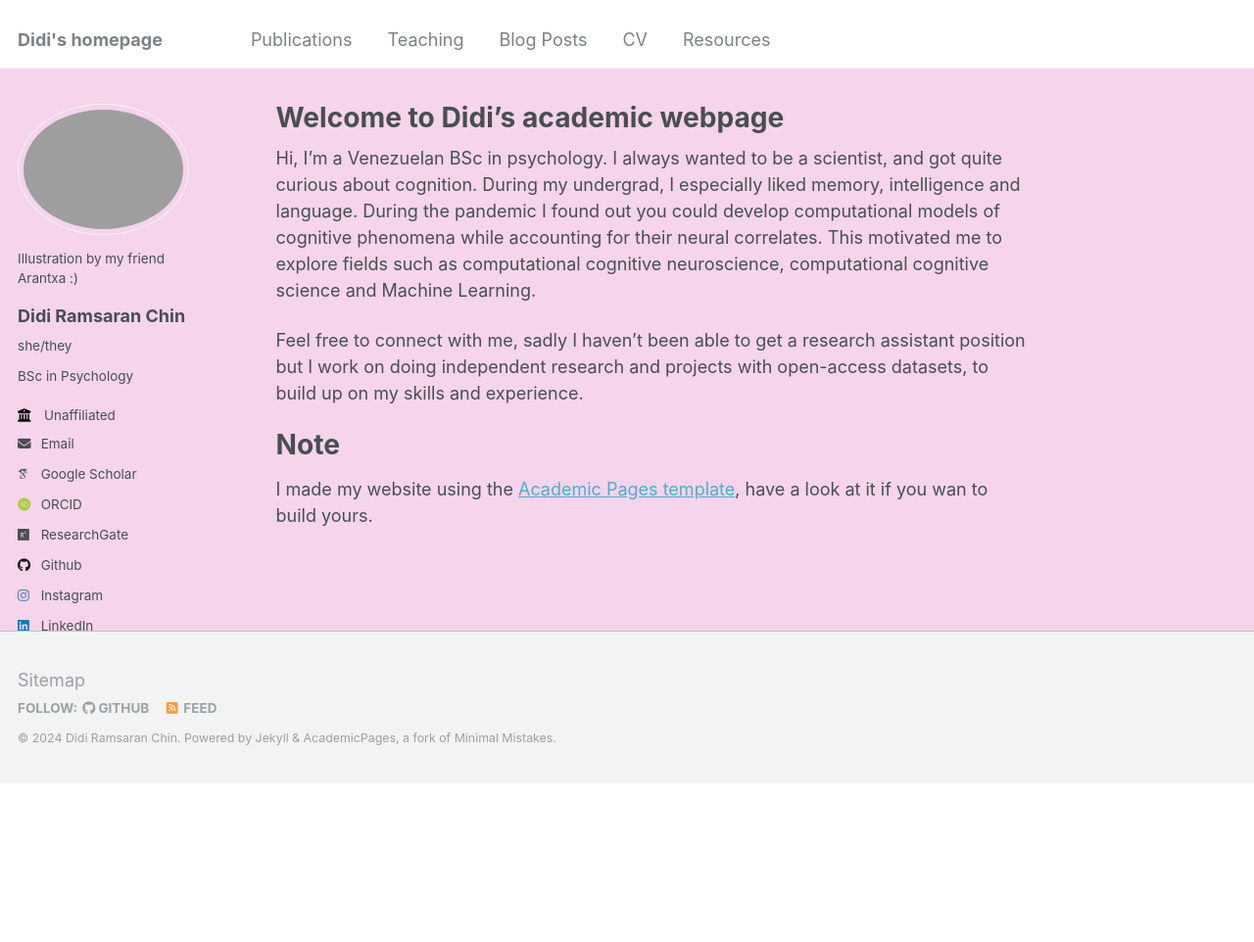
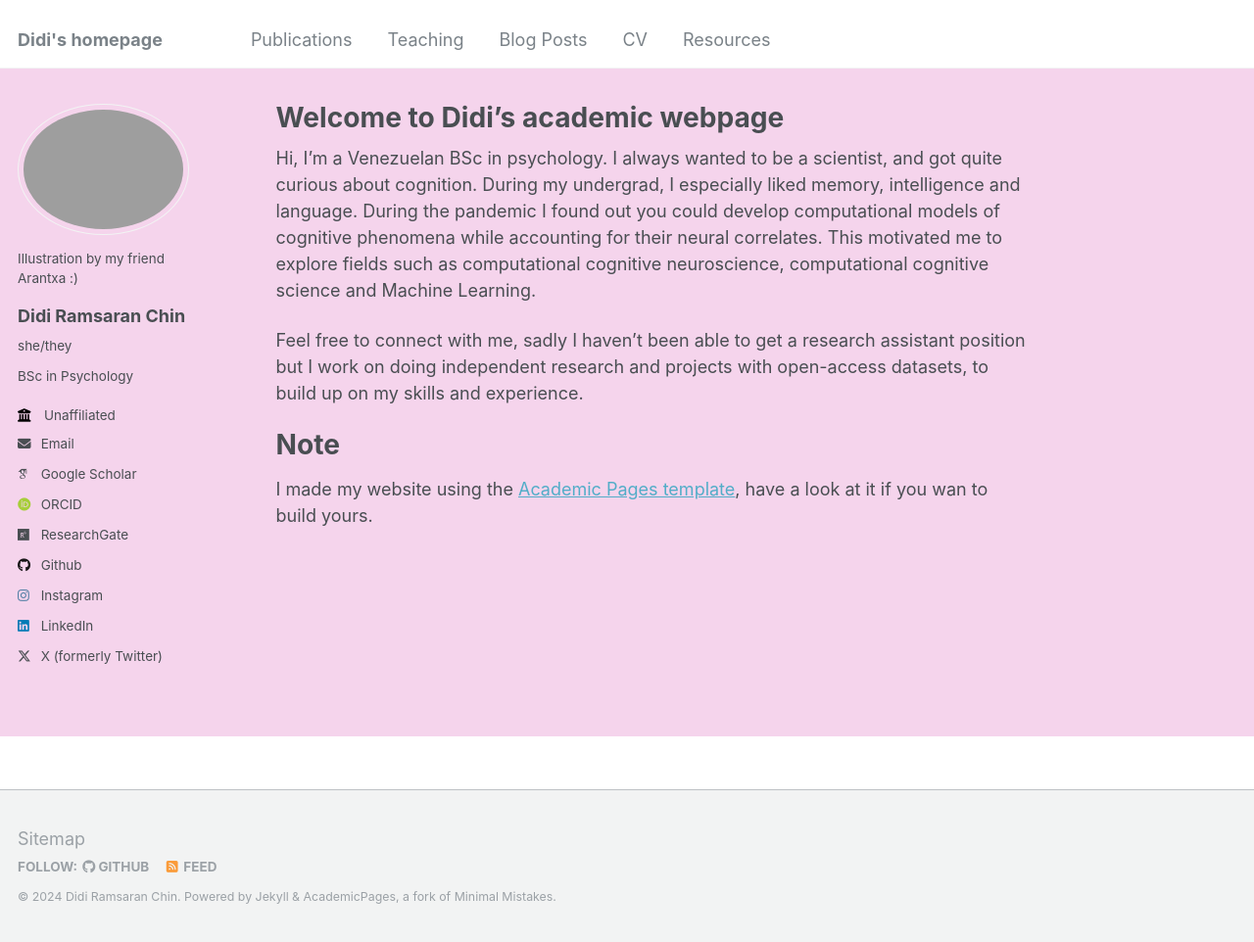
Before and after one commit to neurodidi/neurodidi.github.io, a Jekyll site: the page built from _pages/about.md, in a window 1280 px wide and 962 px high. Shown: the whole window at 98% size. Built offline with Jekyll 4.4.1, drawn with Linux system fonts in a browser that asks for light colours; some web fonts are replaced.

Commit message:
Update _footer.scss

```diff
--- a/_sass/_footer.scss
+++ b/_sass/_footer.scss
@@ -10,9 +10,9 @@
   width: 100%;
   clear: both;
   /* sticky footer fix start */
-  /* position: absolute;
-  # bottom: 0em;
-  # height: auto; */
+  position: absolute;
+  bottom: 0em;
+  height: auto;
   /* sticky footer fix end */
   margin-top: 3em;
   color: mix(#fff, $gray, 25%);
```
